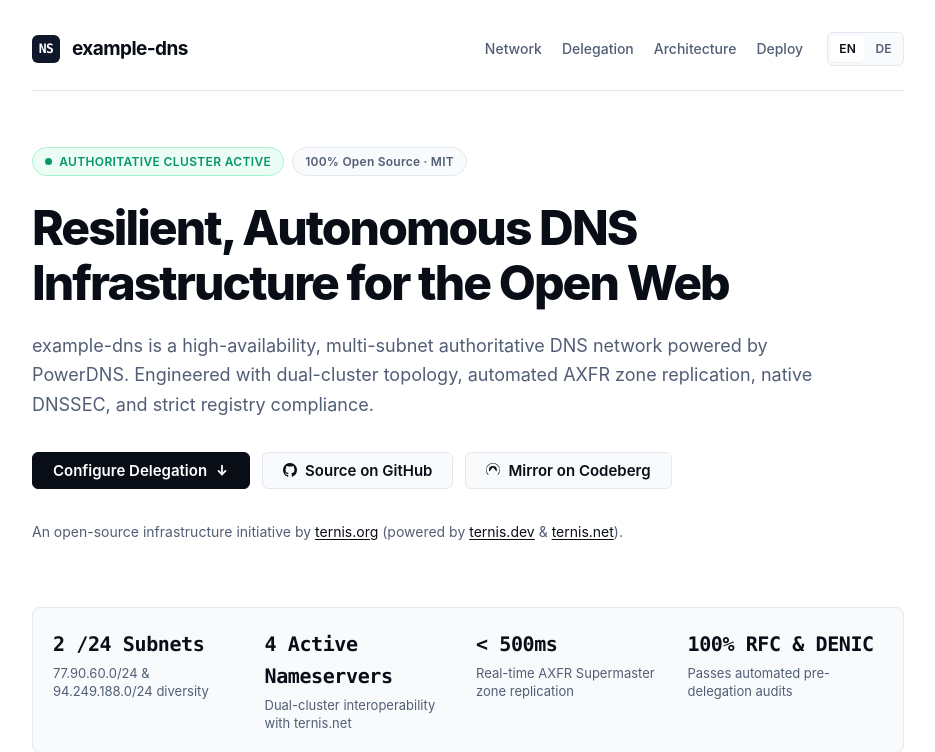
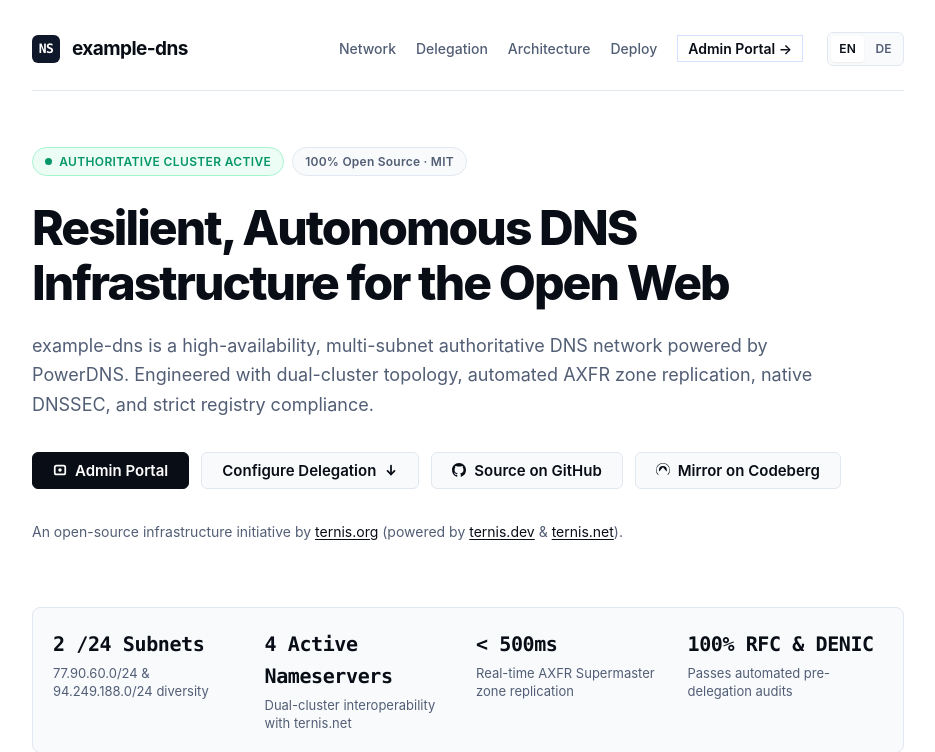
Before and after one commit to example-dns/example-dns, a PHP site: page /index.php in a window 1280 px wide. Shown: the top 752 px of the page, without its empty margins (172-1107 px from the left). Run offline with PHP 8.4, Linux system fonts and the light colour scheme.

Commit message:
feat(web): add Admin Portal navigation link and hero callout

```diff
--- a/apps/web/index.php
+++ b/apps/web/index.php
@@ -212,6 +212,20 @@ $canonical_url = "https://example-dns.com/?locale=" . urlencode($locale);
             color: var(--text);
         }
 
+        .nav-links a.nav-admin-btn {
+            color: var(--primary);
+            font-weight: 600;
+            padding: 0.25rem 0.625rem;
+            background-color: var(--primary-light);
+            border-radius: var(--radius-sm);
+            border: 1px solid rgba(37, 99, 235, 0.2);
+        }
+
+        .nav-links a.nav-admin-btn:hover {
+            background-color: var(--primary);
+            color: #ffffff;
+        }
+
         .lang-nav {
             display: inline-flex;
             align-items: center;
@@ -948,6 +962,7 @@ $canonical_url = "https://example-dns.com/?locale=" . urlencode($locale);
                         <li><a href="#delegation"><?= htmlspecialchars($t['nav_delegation'], ENT_QUOTES, 'UTF-8') ?></a></li>
                         <li><a href="#architecture"><?= htmlspecialchars($t['nav_architecture'], ENT_QUOTES, 'UTF-8') ?></a></li>
                         <li><a href="#deploy"><?= htmlspecialchars($t['nav_deployment'], ENT_QUOTES, 'UTF-8') ?></a></li>
+                        <li><a href="https://admin.example-dns.com" target="_blank" rel="noopener" class="nav-admin-btn"><?= htmlspecialchars($t['nav_admin'], ENT_QUOTES, 'UTF-8') ?> &rarr;</a></li>
                     </ul>
                 </nav>
 
@@ -975,7 +990,14 @@ $canonical_url = "https://example-dns.com/?locale=" . urlencode($locale);
                 <p class="hero-desc"><?= htmlspecialchars($t['hero_description'], ENT_QUOTES, 'UTF-8') ?></p>
 
                 <div class="hero-actions">
-                    <a href="#delegation" class="btn btn-primary">
+                    <a href="https://admin.example-dns.com" class="btn btn-primary" target="_blank" rel="noopener">
+                        <svg viewBox="0 0 16 16" width="14" height="14" fill="none" stroke="currentColor" stroke-width="2" stroke-linecap="round" stroke-linejoin="round" aria-hidden="true">
+                            <rect x="2" y="3" width="12" height="10" rx="2"></rect>
+                            <circle cx="8" cy="8" r="1"></circle>
+                        </svg>
+                        <?= htmlspecialchars($t['nav_admin'], ENT_QUOTES, 'UTF-8') ?>
+                    </a>
+                    <a href="#delegation" class="btn btn-secondary">
                         <?= htmlspecialchars($t['cta_delegation'], ENT_QUOTES, 'UTF-8') ?>
                         <svg viewBox="0 0 16 16" width="14" height="14" fill="none" stroke="currentColor" stroke-width="2" stroke-linecap="round" stroke-linejoin="round" aria-hidden="true">
                             <line x1="8" y1="3" x2="8" y2="13"></line>
--- a/apps/web/locales/de.php
+++ b/apps/web/locales/de.php
@@ -14,6 +14,7 @@ return [
     'nav_delegation' => 'Delegierung',
     'nav_architecture' => 'Architektur',
     'nav_deployment' => 'Deployment',
+    'nav_admin' => 'Admin-Portal',
 
     // Hero
     'hero_title' => 'Resiliente, autonome DNS-Infrastruktur für das offene Web',
--- a/apps/web/locales/en.php
+++ b/apps/web/locales/en.php
@@ -14,6 +14,7 @@ return [
     'nav_delegation' => 'Delegation',
     'nav_architecture' => 'Architecture',
     'nav_deployment' => 'Deploy',
+    'nav_admin' => 'Admin Portal',
 
     // Hero
     'hero_title' => 'Resilient, Autonomous DNS Infrastructure for the Open Web',
```
